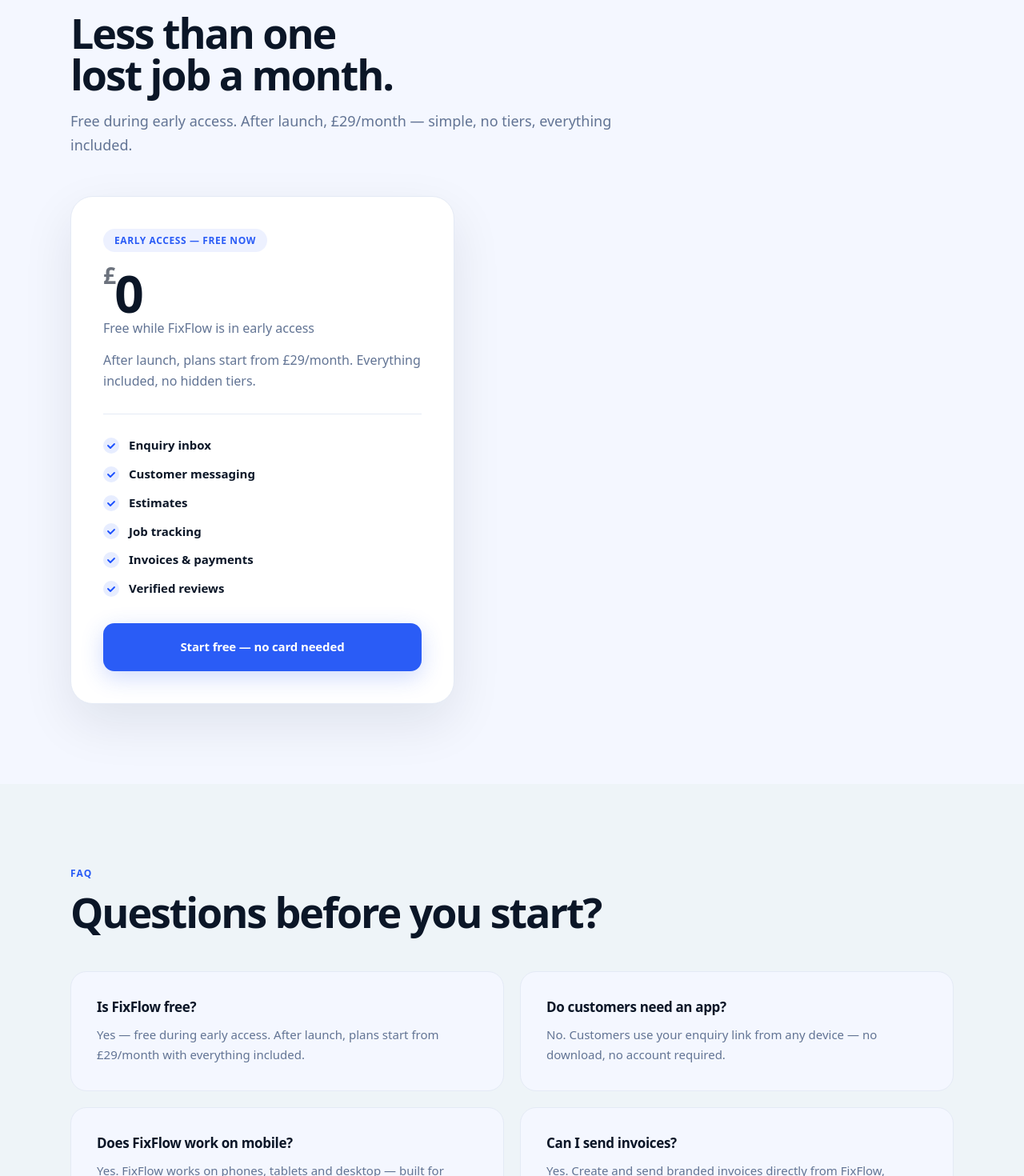
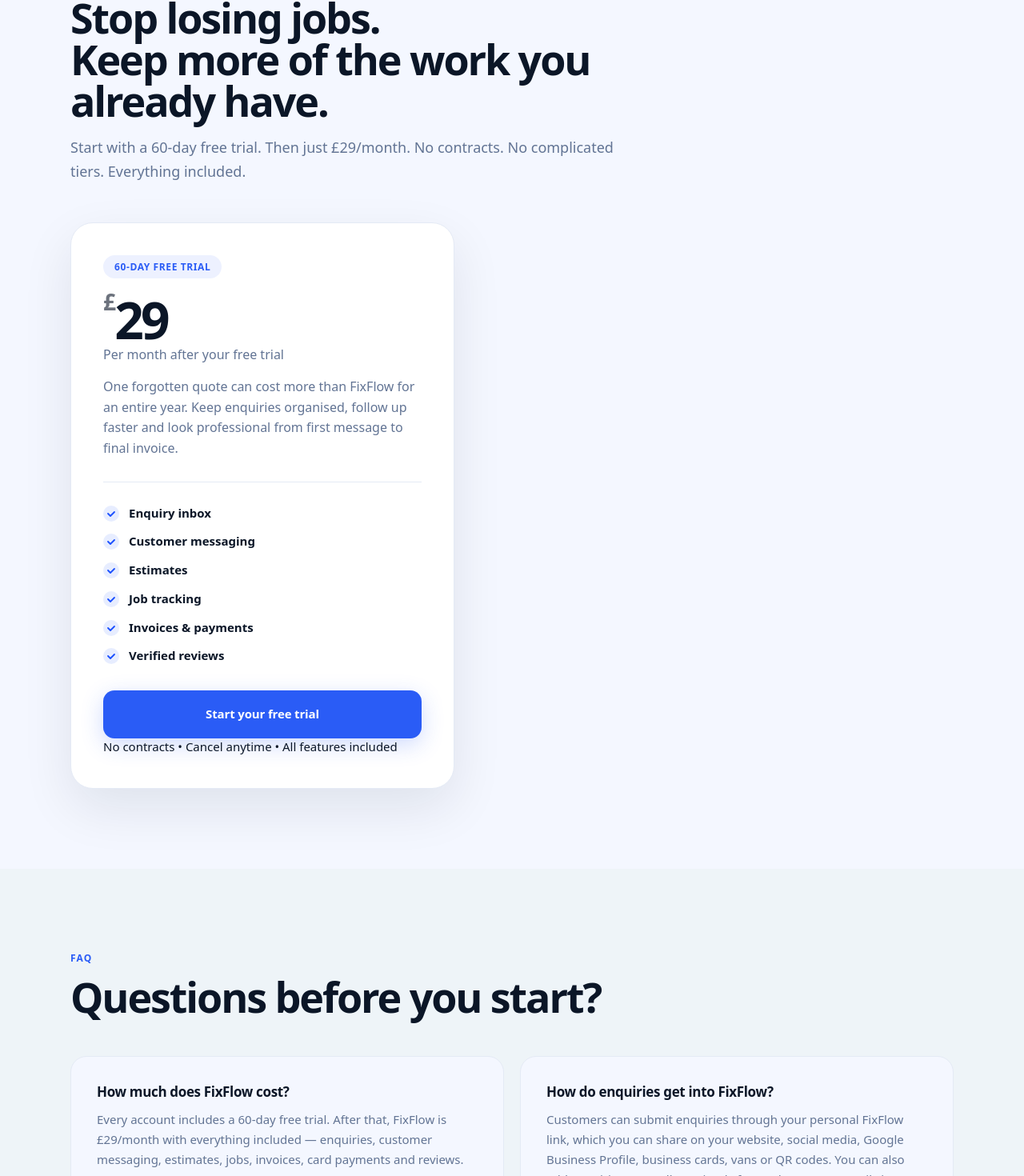
Before and after one commit to info284/fixflow, a Next.js app: page / in a window 1280 px wide. Shown: the part 6951-8421 px from the top of the page at 80% size. Built offline with nearby package versions, Linux system fonts and the light colour scheme.

Commit message:
Update website pricing and FAQ

```diff
--- a/app/components/home/HomeCTA.tsx
+++ b/app/components/home/HomeCTA.tsx
@@ -22,9 +22,9 @@ export default function HomeCTA() {
           </a>
         </div>
 
-        <div className="homeCTANote">
-          Free during early access · No card needed · Works on any device
-        </div>
+<div className="homeCTANote">
+  60-day free trial · Less than the cost of one lost job · Cancel anytime
+</div>
       </div>
     </section>
   );
--- a/app/components/home/HomeFAQ.tsx
+++ b/app/components/home/HomeFAQ.tsx
@@ -2,20 +2,28 @@
 
 const faqs = [
  {
-    q: "Is FixFlow free?",
-    a: "Yes — free during early access. After launch, plans start from £29/month with everything included.",
+   q: "How much does FixFlow cost?",
+   a: "Every account includes a 60-day free trial. After that, FixFlow is £29/month with everything included — enquiries, customer messaging, estimates, jobs, invoices, card payments and reviews.",
+ },
+ {
+   q: "How do enquiries get into FixFlow?",
+   a: "Customers can submit enquiries through your personal FixFlow link, which you can share on your website, social media, Google Business Profile, business cards, vans or QR codes. You can also add enquiries manually or simply forward customer emails into FixFlow to keep everything in one place.",
  },
  {
    q: "Do customers need an app?",
-    a: "No. Customers use your enquiry link from any device — no download, no account required.",
+   a: "No. Customers simply use your enquiry link from any phone, tablet or computer. No downloads, accounts or apps required.",
  },
  {
    q: "Does FixFlow work on mobile?",
-    a: "Yes. FixFlow works on phones, tablets and desktop — built for trades on the go.",
+   a: "Yes. FixFlow is built for trades on the move and works on phones, tablets and desktop devices.",
  },
  {
-    q: "Can I send invoices?",
-    a: "Yes. Create and send branded invoices directly from FixFlow, connected to the original job.",
+   q: "Can I send invoices and take card payments?",
+   a: "Yes. Create branded invoices, send them to customers and accept secure card payments through Stripe. Payments are linked back to the original job automatically.",
+ },
+ {
+   q: "Can I cancel anytime?",
+   a: "Yes. There are no contracts and you can cancel your subscription at any time.",
  },
 ];
 
@@ -27,7 +35,6 @@ export default function HomeFAQ() {
          <span className="homeEyebrow">FAQ</span>
          <h2>Questions before you start?</h2>
        </div>
-
        <div className="homeFAQGrid">
          {faqs.map((faq) => (
            <div key={faq.q} className="homeFAQCard">
--- a/app/components/home/HomeFooter.tsx
+++ b/app/components/home/HomeFooter.tsx
@@ -13,13 +13,24 @@ export default function HomeFooter() {
   return (
     <footer className="homeFooter">
       <div className="homeFooterInner homeContainer">
-        <div className="homeFooterLogo">FixFlow</div>
+        <div>
+          <div className="homeFooterLogo">FixFlow</div>
+          <div className="homeFooterEmail">
+            hello@thefixflowapp.com
+          </div>
+        </div>
+
         <div className="homeFooterLinks">
           {links.map((l) => (
-            <Link key={l.label} href={l.href}>{l.label}</Link>
+            <Link key={l.label} href={l.href}>
+              {l.label}
+            </Link>
           ))}
         </div>
-        <div className="homeFooterCopy">© 2026 FixFlow</div>
+
+        <div className="homeFooterCopy">
+          © 2026 FixFlow Software Ltd
+        </div>
       </div>
     </footer>
   );
--- a/app/components/home/HomeFounder.tsx
+++ b/app/components/home/HomeFounder.tsx
@@ -32,7 +32,7 @@ export default function HomeFounder() {
             is where trade businesses live or die — and nobody was filling it. So I did.
           </p>
           <div className="homeFounderSig">
-            <div className="homeFounderAvatar">👋</div>
+
             <div>
               <div className="homeFounderName">Anna, Founder</div>
               <div className="homeFounderRole">
--- a/app/components/home/HomePricing.tsx
+++ b/app/components/home/HomePricing.tsx
@@ -15,24 +15,54 @@ export default function HomePricing() {
       <div className="homeContainer">
         <div className="homeSectionHeader">
           <span className="homeEyebrow">Pricing</span>
-          <h2>Less than one<br />lost job a month.</h2>
-          <p>Free during early access. After launch, £29/month — simple, no tiers, everything included.</p>
+      <h2>
+        Stop losing jobs.
+        <br />
+        Keep more of the work you already have.
+      </h2>
+
+      <p>
+        Start with a 60-day free trial. Then just £29/month.
+        No contracts. No complicated tiers. Everything included.
+      </p>
     </div>
 
     <div className="homePricingCard">
-          <div className="homePricingBadge">Early access — free now</div>
-          <div className="homePricingPrice"><sup>£</sup>0</div>
-          <div className="homePricingPeriod">Free while FixFlow is in early access</div>
-          <p className="homePricingDesc">After launch, plans start from £29/month. Everything included, no hidden tiers.</p>
+      <div className="homePricingBadge">
+        60-day free trial
+      </div>
+
+      <div className="homePricingPrice">
+        <sup>£</sup>29
+      </div>
+
+      <div className="homePricingPeriod">
+        Per month after your free trial
+      </div>
+
+      <p className="homePricingDesc">
+        One forgotten quote can cost more than FixFlow for an entire year.
+        Keep enquiries organised, follow up faster and look professional from first message to final invoice.
+      </p>
+
       <hr className="homePricingDivider" />
+
       <ul className="homePricingFeatures">
         {features.map((f) => (
           <li key={f}>{f}</li>
         ))}
       </ul>
-<a className="homePrimaryBtn homePricingCta" href="/signup">
-  Start free — no card needed
+
+      <a
+        className="homePrimaryBtn homePricingCta"
+        href="/signup"
+      >
+        Start your free trial
       </a>
+
+      <div className="homePricingNote">
+        No contracts • Cancel anytime • All features included
+      </div>
     </div>
   </div>
 </section>
```
Lines whose indentation alone changed are shown as unchanged.
